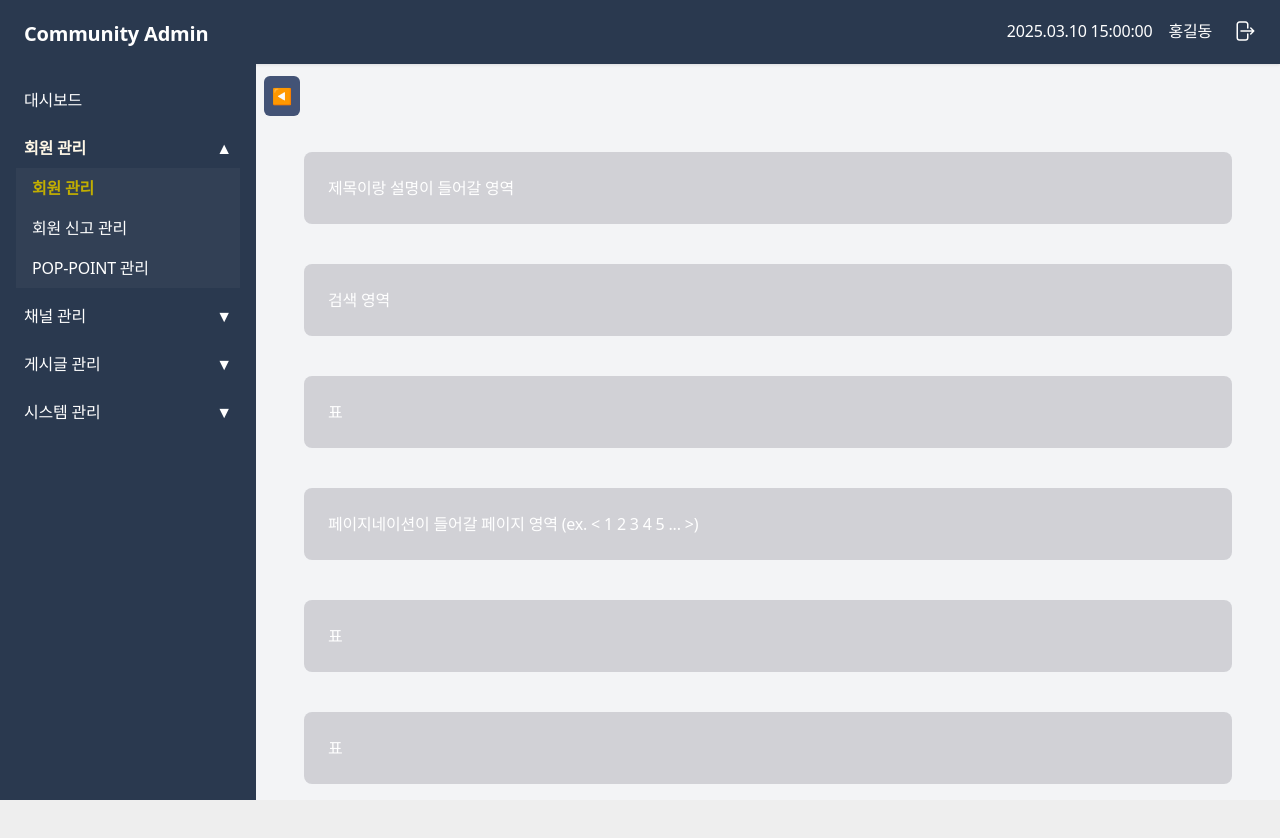
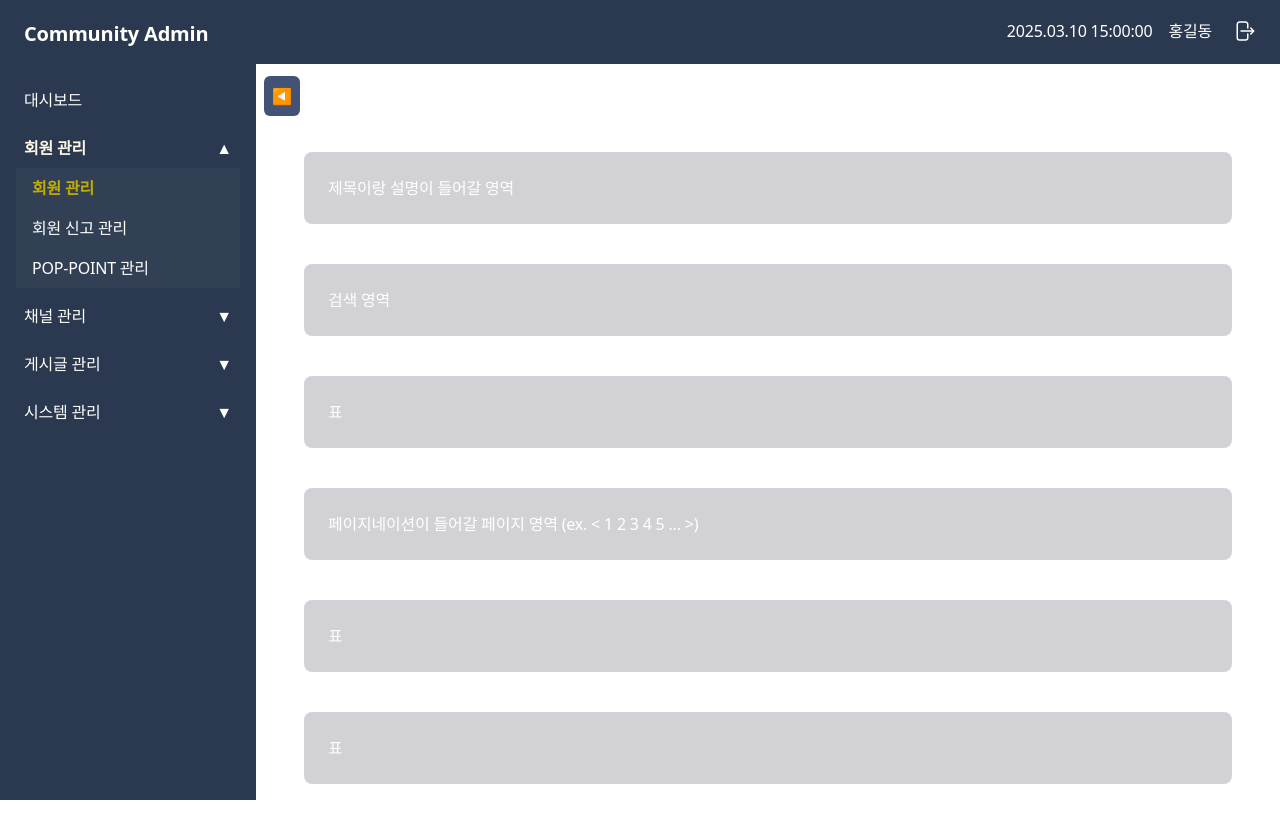
Before and after one commit to Namkyungyun/naamk-admin-portal, a Next.js app: page /test in a window 1280 px wide. Shown: the top 838 px of the page. Built offline with nearby package versions, Linux system fonts and the light colour scheme; no server answers; sample sign-in values are in the browser's storage.

Commit message:
add to global color

```diff
--- a/app/globals.css
+++ b/app/globals.css
@@ -10,12 +10,12 @@
 
   --color-background: var(--background);
   --color-foreground: var(--foreground);
+
   /* color */
-
   --color-primary: #d9c382;
   --color-primary-400: #b09e69;
   --color-primary-300: #5d5438;
-  /* --color-primary: #f2d5a0; */
+  --color-primary: #f2d5a0;
   --color-secondary: #1a1a1e;
 
   --color-gray-25: #fcfcfc;
@@ -30,6 +30,74 @@
   --color-gray-800: #26272b;
   --color-gray-900: #1a1a1e;
   --color-gray-950: #131316;
+
+  /* color : brand */
+  --color-brand-20 : #F0EDFF;
+  --color-brand-30 : #DBD4FF;
+  --color-brand-10 : #F6F5FF;
+  --color-brand-40 : #B4A6FF;
+  --color-brand-50 : #907AFF;
+  --color-brand-60 : #7257FF;
+  --color-brand-70 : #7257FF;
+  --color-brand-80 : #7257FF;
+  --color-brand-90 : #7257FF;
+  --color-brand-100: #7257FF;
+
+  --color-brand-s10: #D7FEFC;
+  --color-brand-s20: #B0FDF8;
+  --color-brand-s30: #8EFBF3;
+  --color-brand-s40: #70F7EE;
+  --color-brand-s50: #59F2E8;
+  --color-brand-s60: #46E9DE;
+  --color-brand-s70: #36D7CD;
+  --color-brand-s80: #25ADA4;
+  --color-brand-s90: #156B65;
+
+  /* color : background */
+  --color-canvas: #FFFFFF;
+  --color-subtle: #F4F6F7;
+  --color-muted: #E6E9EB;
+  --color-surface: #FFFFFF;
+  --color-contrast: #131214;
+  --color-interactive-primary: #E6E9EB;
+  --color-interactive-secondary: #DADDDE;
+  --color-interactive-tertiary: #C1C4C6;
+  --color-disabled: #DADDDE;
+  --color-success: #E8FAF0;
+  --color-success-contrast: #008557;
+  --color-error: #FFF3F0;
+  --color-error-contrast: #DB340B;
+  --color-warning: #FFF9E6;
+  --color-warning-constrast: #FFD84D;
+  --color-info: #F2F7FF;
+  --color-info-contrast: #0A69FA;
+  --color-notification: #DB340B;
+  --color-danger-primary: #FF5226;
+  --color-danger-secondary: #DB340B;
+  --color-danger-teriary: #AD1D00;
+
+  /* color : foreground */
+  --color-fg-base: #131214;
+  --color-fg-muted: #6E7375;
+  --color-fg-subtle: #898D8F;
+  --color-fg-on-contrast: #FFFFFF;
+  --color-fg-disabled: #898D8F;
+  --color-fg-link: #7257FF;
+  --color-fg-success: #008557;
+  --color-fg-warning: #B26205;
+  --color-fg-error: #DB340B;
+  --color-fg-info: #0A69FA;
+  --color-fg-danger: #DB340B;
+  --color-fg-static-light: #FFFFFF;
+  --color-fg-static-dart: #131214;
+
+  /* color : border */
+  --color-bd-subtle: #E8EBEB;
+  --color-bd-muted: #DADDDE;
+  --color-bd-interactive-primary: #DADDDE;
+  --color-bd-contrast: #131214;
+  --color-bd-disabled: #C1C4C6;
+  --color-bd-error: #FF9175;
 
   --animate-loading: loading 0.6s ease-in-out infinite;
   @keyframes loading {
@@ -73,7 +141,7 @@
 }
 
 :root {
-  --background: #eeeeee;
+  --background: #ffffff;
   --foreground: #ffffff;
 }
 
@@ -313,6 +381,7 @@ input[type='number'] {
 
 /* 페이지 컨텐츠 영역 */
 .content-container {
+  background-color: var(--background);
   flex-grow: 1;
   overflow-y: auto;
   height: calc(100vh - 4rem);
```
